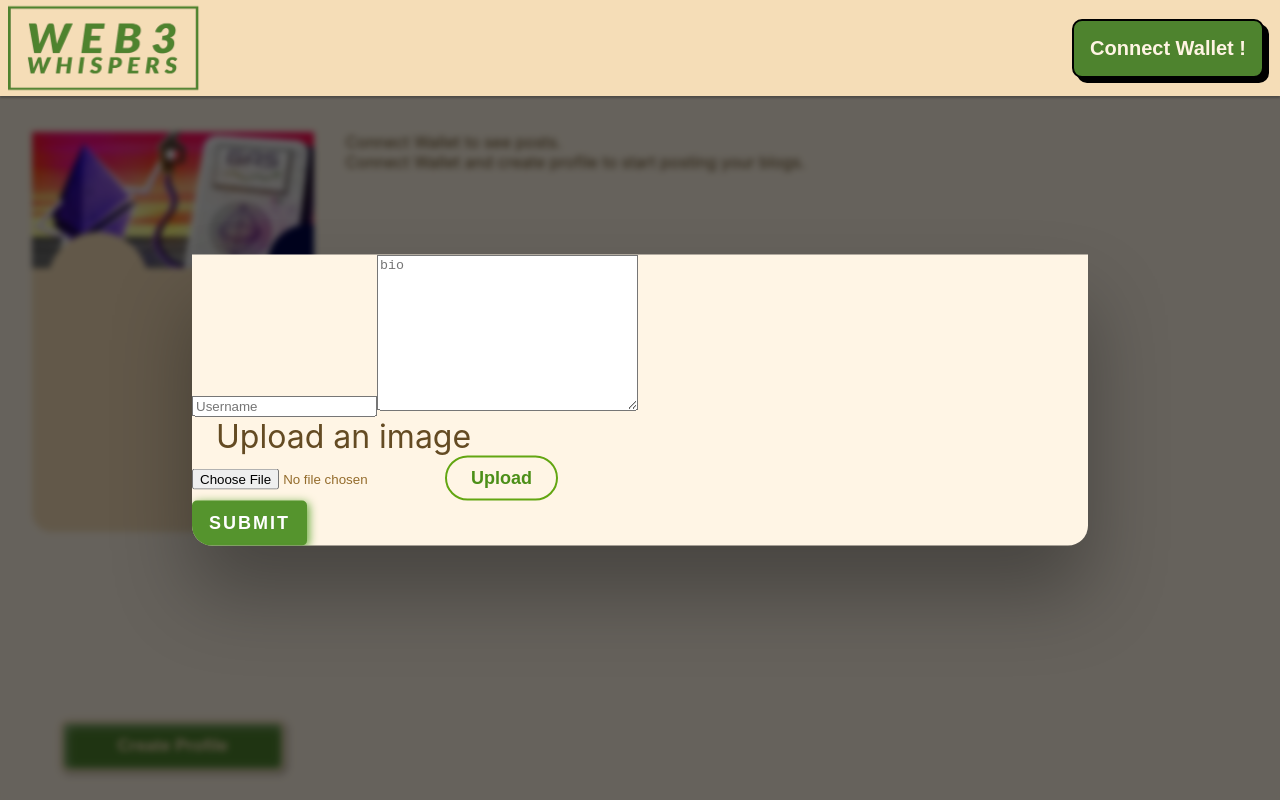
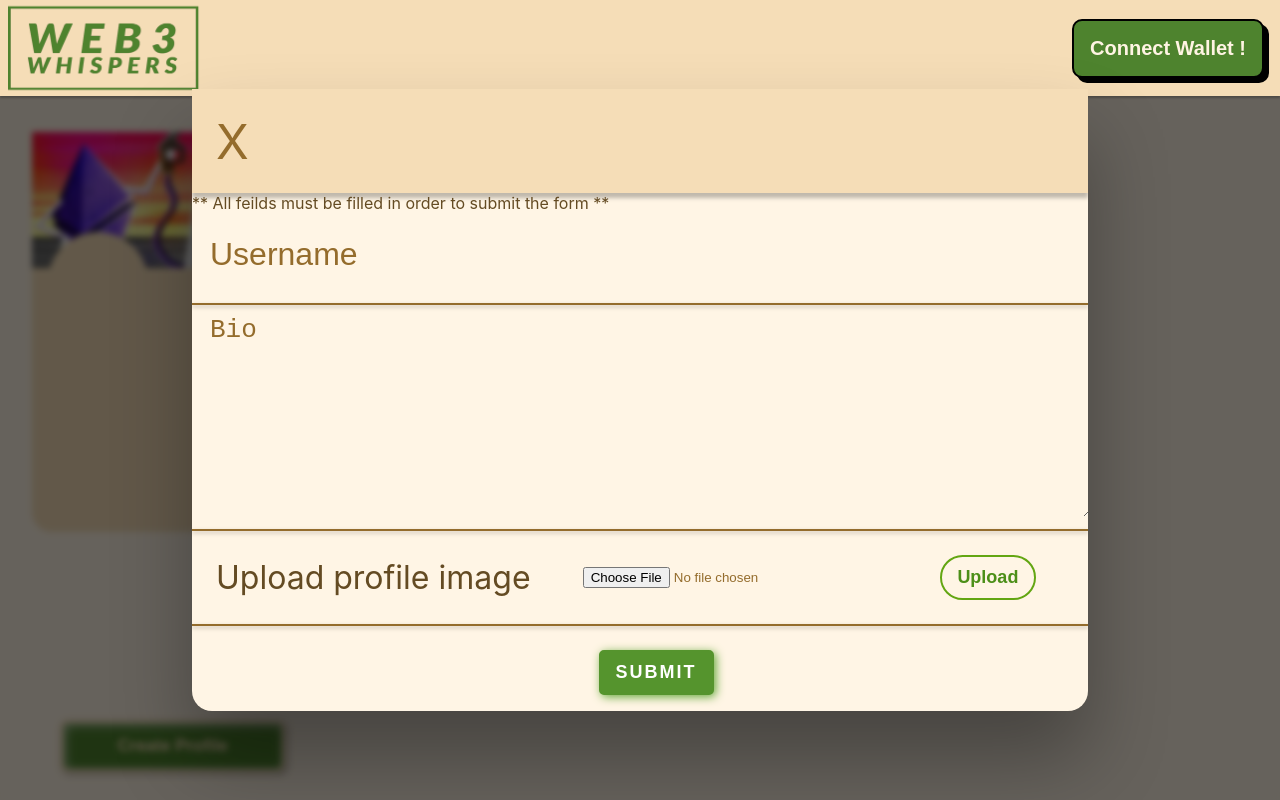
Before and after one commit to xnki7/Web3-Whispers, a React (Create React App) app: page / in a window 1280 px wide. Both pictures are taken after a click on the button "Create Profile". Built offline with nearby package versions, Linux system fonts and the light colour scheme.

Commit message:
Create Profile css done

```diff
--- a/src/App.js
+++ b/src/App.js
@@ -173,7 +173,7 @@ function App() {
       )}
       {toggle2 && (
         <>
-          <CreateProfile contract={contract} />
+          <CreateProfile contract={contract} togglePop2={togglePop2}/>
           <div className="overlay" onClick={togglePop2}></div>
         </>
       )}
--- a/src/components/CreateProfile.css
+++ b/src/components/CreateProfile.css
@@ -6,6 +6,7 @@
   width: 70%;
   max-height: calc(100vh - 210px);
   overflow-y: auto;
+  overflow-x: hidden;
   background-color: white;
   box-shadow: 0 3rem 5rem rgba(0, 0, 0, 0.3);
   z-index: 10;
@@ -13,3 +14,160 @@
   border-radius: 0px 0px 20px 20px;
   max-height: 95vh;
 }
+
+.CreateProfile .submitDiv{
+  width: 100%;
+  display: flex;
+  align-items: center;
+  justify-content: center;
+  padding: 1rem;
+}
+
+.CreateProfile .uploadImage {
+  font-size: 2rem;
+  margin-left: 1.5rem;
+}
+
+.CreateProfile input[type="text"],
+.CreateProfile textarea {
+  width: 100%;
+  border: none;
+  background-color: #fff5e5;
+  height: 5rem;
+  font-size: 2rem;
+}
+
+.CreateProfile input[type="text"]::placeholder,
+.CreateProfile textarea::placeholder {
+  color: #946c2c;
+  font-size: xx-large;
+  padding-left: 1rem;
+}
+
+.CreateProfile textarea {
+  height: 25vh;
+}
+
+.CreateProfile .entry {
+  display: flex;
+  justify-content: center;
+  align-items: center;
+}
+
+.CreateProfile .header p {
+  color: #946c2c;
+  font-size: 3rem;
+  margin: 0;
+  margin-left: 1.5rem;
+  cursor: pointer;
+}
+
+.CreateProfile hr {
+  border: 1px solid #946c2c;
+  box-shadow: 0px 2px 4px rgba(0, 0, 0, 0.25);
+}
+
+.CreateProfile .header {
+  background-color: #f5ddb7;
+  height: 13vh;
+  box-shadow: 0px 5px 4px rgba(0, 0, 0, 0.25);
+  display: flex;
+  justify-content: left;
+  align-items: center;
+}
+
+.CreateProfile .fileUpload {
+  display: flex;
+  width: 100%;
+  justify-content: space-evenly;
+  align-items: center;
+}
+
+.CreateProfile .fileUpload p {
+  font-size: 2rem;
+  margin-left: 1.5rem;
+}
+
+.CreateProfile .fileUpload input {
+  margin: auto;
+  color: #946c2c;
+}
+
+.CreateProfile .button {
+  width: 6rem;
+  margin: auto;
+  margin-top: 1rem;
+  margin-bottom: 1rem;
+}
+
+.CreateProfile .button::before {
+  content: "";
+  position: absolute;
+  inset: 0;
+  margin: auto;
+  width: 50px;
+  height: 50px;
+  border-radius: inherit;
+  scale: 0;
+  z-index: -1;
+  background-color: rgb(188, 255, 2);
+  transition: all 0.6s cubic-bezier(0.23, 1, 0.32, 1);
+}
+
+.CreateProfile .button:hover::before {
+  scale: 3;
+}
+
+.CreateProfile .button:hover {
+  color: #212121;
+  scale: 1.1;
+  box-shadow: 0 0px 20px rgba(193, 163, 98, 0.4);
+}
+
+.CreateProfile .button:active {
+  scale: 1;
+}
+
+.CreateProfile .cyberpunk-button {
+  background-color: #55942d;
+  color: #fff;
+  border: 2px solid #55942d;
+  border-radius: 5px;
+  padding: 10px 15px;
+  font-size: 18px;
+  text-transform: uppercase;
+  letter-spacing: 2px;
+  font-weight: bold;
+  box-shadow: 2px 2px 10px #64a93a;
+  transition: all 0.2s ease-in-out;
+}
+
+.CreateProfile .cyberpunk-button:hover {
+  background-color: #64b333;
+  color: #2f3640;
+  border-color: #2f3640;
+  box-shadow: 2px 2px 20px #2f3640;
+  transform: translateY(-2px);
+}
+
+@media screen and (max-width: 768px) {
+  .CreateProfile input[type="text"] {
+    height: 4rem;
+    font-size: 1.8rem;
+  }
+
+  .CreateProfile textarea {
+    height: 20vh;
+    font-size: 1.8rem;
+  }
+
+  .CreateProfile .button {
+    margin-top: 0.5rem;
+    margin-bottom: 0.5rem;
+  }
+
+  .CreateProfile .fileUpload p {
+    font-size: 1.8rem;
+    margin-left: 1rem;
+  }
+}
--- a/src/components/CreateProfile.jsx
+++ b/src/components/CreateProfile.jsx
@@ -2,9 +2,8 @@ import React from "react";
 import { useState } from "react";
 import axios from "axios";
 import "./CreateProfile.css";
-import { ethers } from "ethers";
 
-function CreateProfile({ contract }) {
+function CreateProfile({ contract, togglePop2 }) {
   const [selectedFile, setSelectedFile] = useState(null);
   const [uploading, setUploading] = useState(false);
   const [profileCid, setProfileCid] = useState(null);
@@ -20,7 +19,6 @@ function CreateProfile({ contract }) {
 
   const handleFileChange = (event) => {
     setSelectedFile(event.target.files[0]);
-    // handleUpload();
   };
 
   const handleUpload = async () => {
@@ -54,25 +52,34 @@ function CreateProfile({ contract }) {
 
   return (
     <div className="CreateProfile">
+      <div className="header">
+        <p onClick={togglePop2}>X</p>
+      </div>
+      <div>
+        <p>** All feilds must be filled in order to submit the form **</p>
+      </div>
       <input
         type="text"
+        className="inputBox"
         placeholder="Username"
         onChange={(e) => {
           setUsername(e.target.value);
         }}
       />
+      <hr />
       <textarea
         name=""
         id=""
         cols="30"
         rows="10"
-        placeholder="bio"
+        placeholder="Bio"
         onChange={(e) => {
           setBio(e.target.value);
         }}
       ></textarea>
+      <hr />
       <div className="fileUpload">
-        <p className="uploadImage">Upload an image</p>
+        <p className="uploadImage">Upload profile image</p>
         <input type="file" onChange={handleFileChange} />
         <button
           className="entry button"
@@ -83,9 +90,12 @@ function CreateProfile({ contract }) {
         </button>
       </div>
       {uploading && <div>Loading...</div>}
-      <button class="entry cyberpunk-button" onClick={createProfile}>
-        Submit
-      </button>
+      <hr />
+      <div className="submitDiv">
+        <button class="entry cyberpunk-button" onClick={createProfile}>
+          Submit
+        </button>
+      </div>
     </div>
   );
 }
--- a/src/components/InputBox.css
+++ b/src/components/InputBox.css
@@ -41,6 +41,7 @@
   font-size: 3rem;
   margin: 0;
   margin-left: 1.5rem;
+  cursor: pointer;
 }
 
 .InputBox input.title {
--- a/src/components/PostModal.css
+++ b/src/components/PostModal.css
@@ -60,6 +60,7 @@
 
 .PostModal .close p {
   color: white;
+  cursor: pointer;
 }
 
 .PostModal .header {
```
